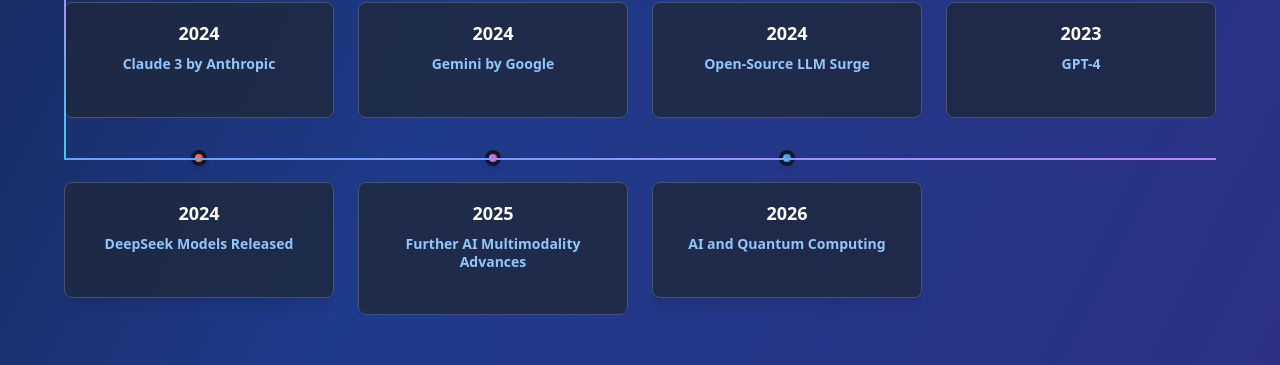
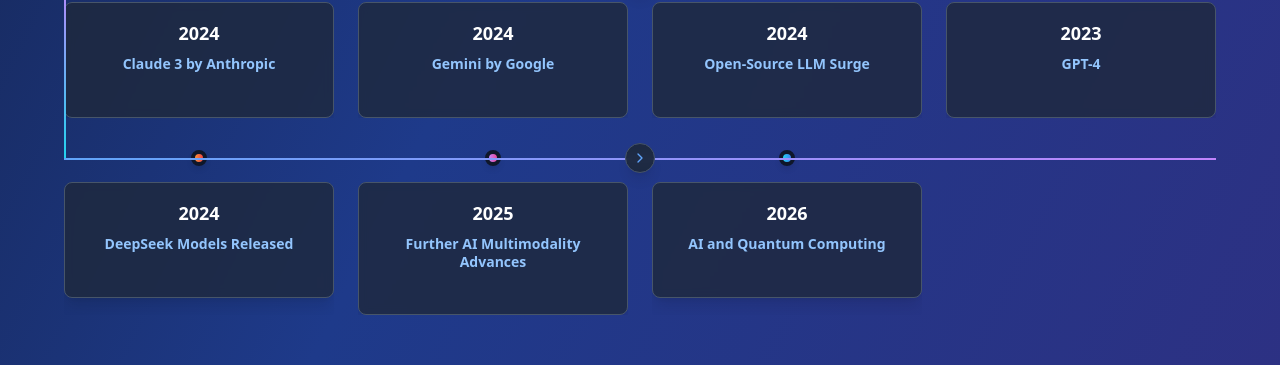
Before and after one commit to malminhas/ai-chronicle-view, a React (Vite) app: page / in a window 1280 px wide. Shown: the part 1606-1971 px from the top of the page. Built offline with nearby package versions, Linux system fonts and the light colour scheme.

Commit message:
Fix: Missing chevron on last row
Add chevron to the last row of the compact timeline.

```diff
--- a/src/components/SnakingTimeline.tsx
+++ b/src/components/SnakingTimeline.tsx
@@ -108,7 +108,7 @@ export const SnakingTimeline = ({ events, onEventClick }: SnakingTimelineProps)
             )}
 
             {/* Direction chevron in the middle of the row */}
-            {row.events.length > 1 && rowIndex < rows.length - 1 && (
+            {row.events.length > 1 && (
               <div className="absolute top-2 left-1/2 transform -translate-x-1/2 -translate-y-1/2 z-20">
                 <div className="bg-slate-800/90 backdrop-blur-sm rounded-full p-1.5 border border-slate-600 shadow-lg animate-pulse">
                   {row.isReversed ? (
```
